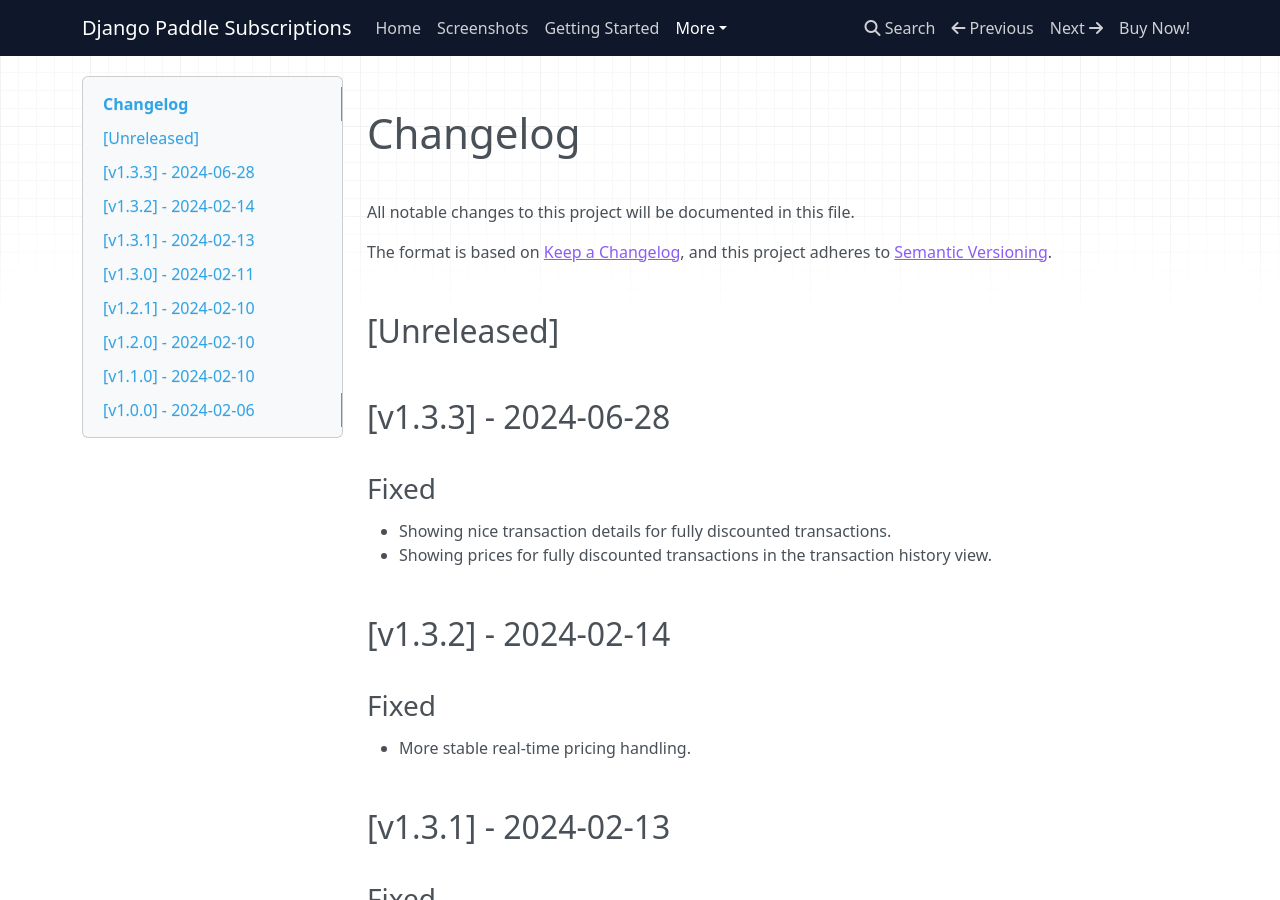
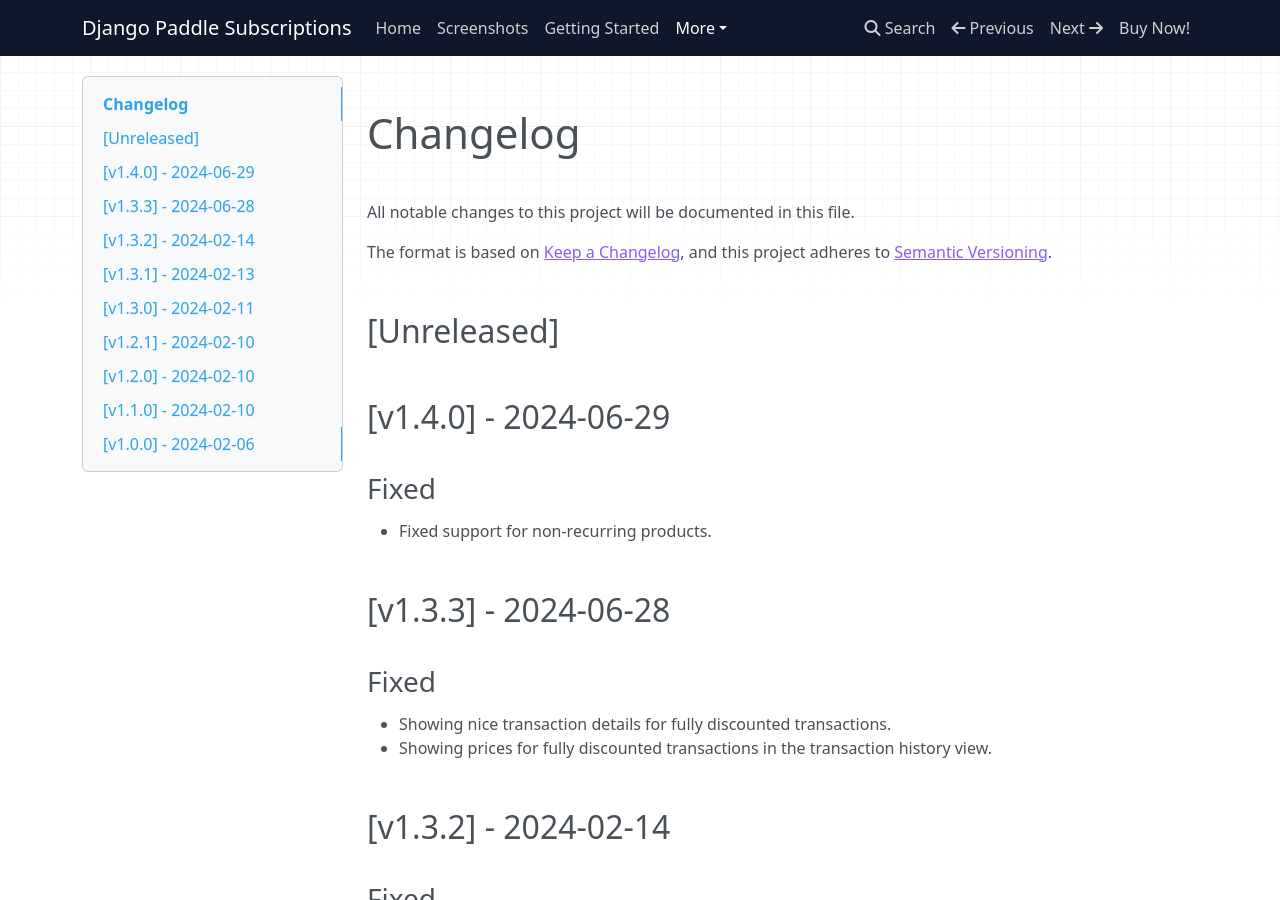
Before and after one commit to websightful/django-paddle-subscriptions-docs, an MkDocs documentation site: the page built from src/CHANGELOG.md, in a window 1280 px wide and 900 px high. Built offline with MkDocs 1.6.1, drawn with Linux system fonts in a browser that asks for light colours; nearby versions of some CDN libraries.

Commit message:
🔨 v1.4.0

````diff
--- a/docs/getting-started/index.html
+++ b/docs/getting-started/index.html
@@ -124,13 +124,13 @@
 <p>Create a directory <code>private_wheels/</code> in your project's repository and add the wheel file of the app there.</p>
 <p>Link to this file in your <code>requirements.txt</code>:</p>
 <pre><code>Django==4.2
-file:./private_wheels/django_paddle_subscriptions-1.3.3-py2.py3-none-any.whl
+file:./private_wheels/django_paddle_subscriptions-1.4.0-py2.py3-none-any.whl
 </code></pre>
 <p>Install the pip requirements from the <code>requirements.txt</code> file into your project's virtual environment:</p>
 <pre><code class="language-shell">(venv)$ pip install -r requirements.txt
 </code></pre>
 <p>Alternatively to start quickly, install the wheel file into your Django project's virtual environment right from the shell:</p>
-<pre><code class="language-shell">(venv)$ pip install /path/to/django_paddle_subscriptions-1.3.3-py2.py3-none-any.whl
+<pre><code class="language-shell">(venv)$ pip install /path/to/django_paddle_subscriptions-1.4.0-py2.py3-none-any.whl
 </code></pre>
 <h3 id="2-add-the-app-to-installed_apps-of-your-project-settings">2. Add the app to <code>INSTALLED_APPS</code> of your project settings</h3>
 <pre><code class="language-python">INSTALLED_APPS = [
--- a/docs/index.html
+++ b/docs/index.html
@@ -217,7 +217,7 @@
 </tr>
 <tr>
 <td>Latest package version</td>
-<td>1.3.3</td>
+<td>1.4.0</td>
 </tr>
 </tbody>
 </table>
--- a/src/CHANGELOG.md
+++ b/src/CHANGELOG.md
@@ -10,6 +10,13 @@
 
 [Unreleased]
 ------------
+
+[v1.4.0] - 2024-06-29
+------------------
+
+### Fixed
+
+- Fixed support for non-recurring products.
 
 [v1.3.3] - 2024-06-28
 ------------------
--- a/src/getting-started.md
+++ b/src/getting-started.md
@@ -12,7 +12,7 @@
 
 ```
 Django==4.2
-file:./private_wheels/django_paddle_subscriptions-1.3.3-py2.py3-none-any.whl
+file:./private_wheels/django_paddle_subscriptions-1.4.0-py2.py3-none-any.whl
 ```
 
 Install the pip requirements from the `requirements.txt` file into your project's virtual environment:
@@ -24,7 +24,7 @@
 Alternatively to start quickly, install the wheel file into your Django project's virtual environment right from the shell:
 
 ```shell
-(venv)$ pip install /path/to/django_paddle_subscriptions-1.3.3-py2.py3-none-any.whl
+(venv)$ pip install /path/to/django_paddle_subscriptions-1.4.0-py2.py3-none-any.whl
 ```
 
 ### 2. Add the app to `INSTALLED_APPS` of your project settings
````
Also changed, not shown: other parts of docs/index.html (+1 -1 lines), docs/CHANGELOG/index.html (+14 -5 lines), docs/search/search_index.json (+1 -1 lines), src/index.md (+1 -1 lines), 1 other file.
